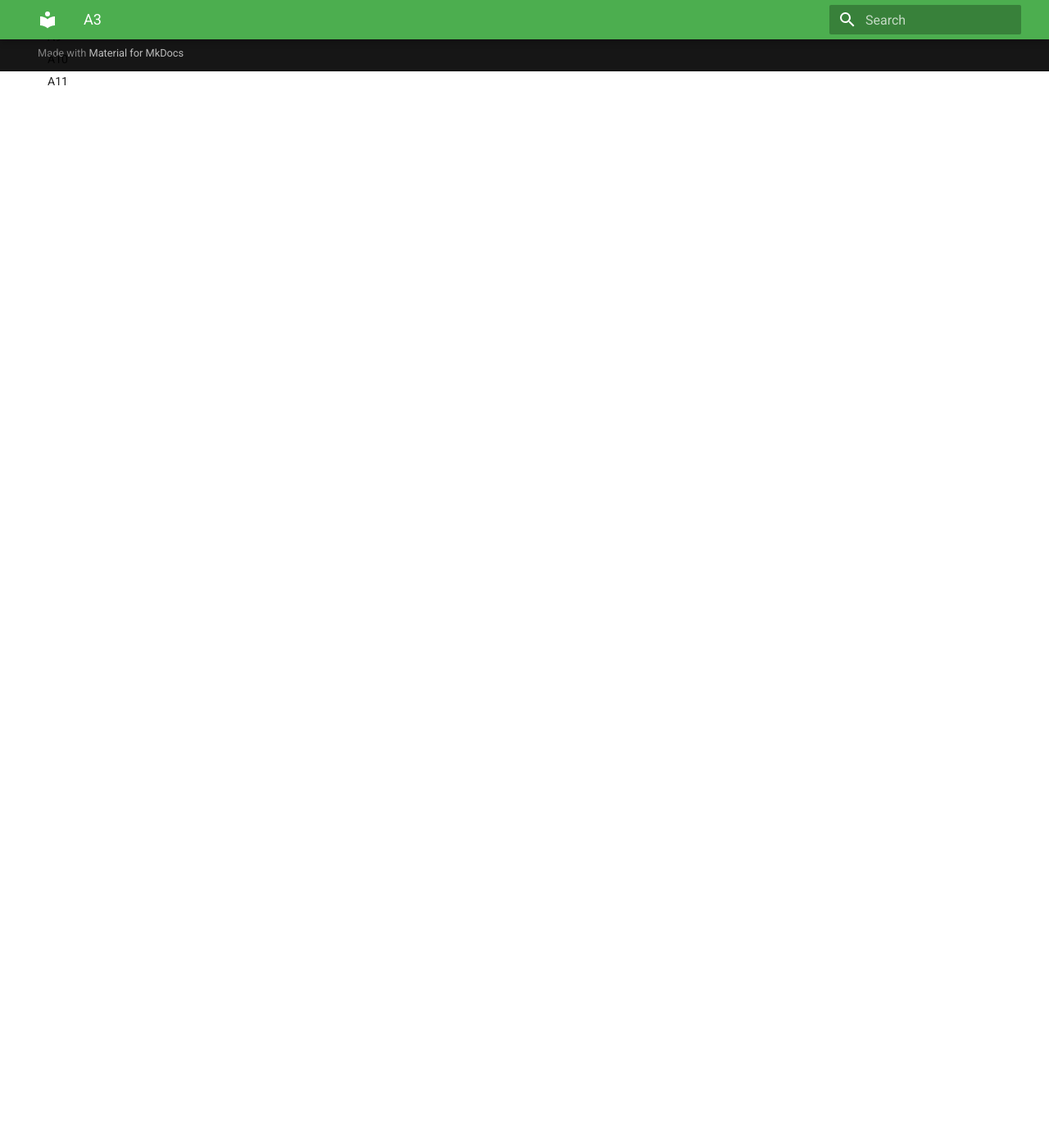
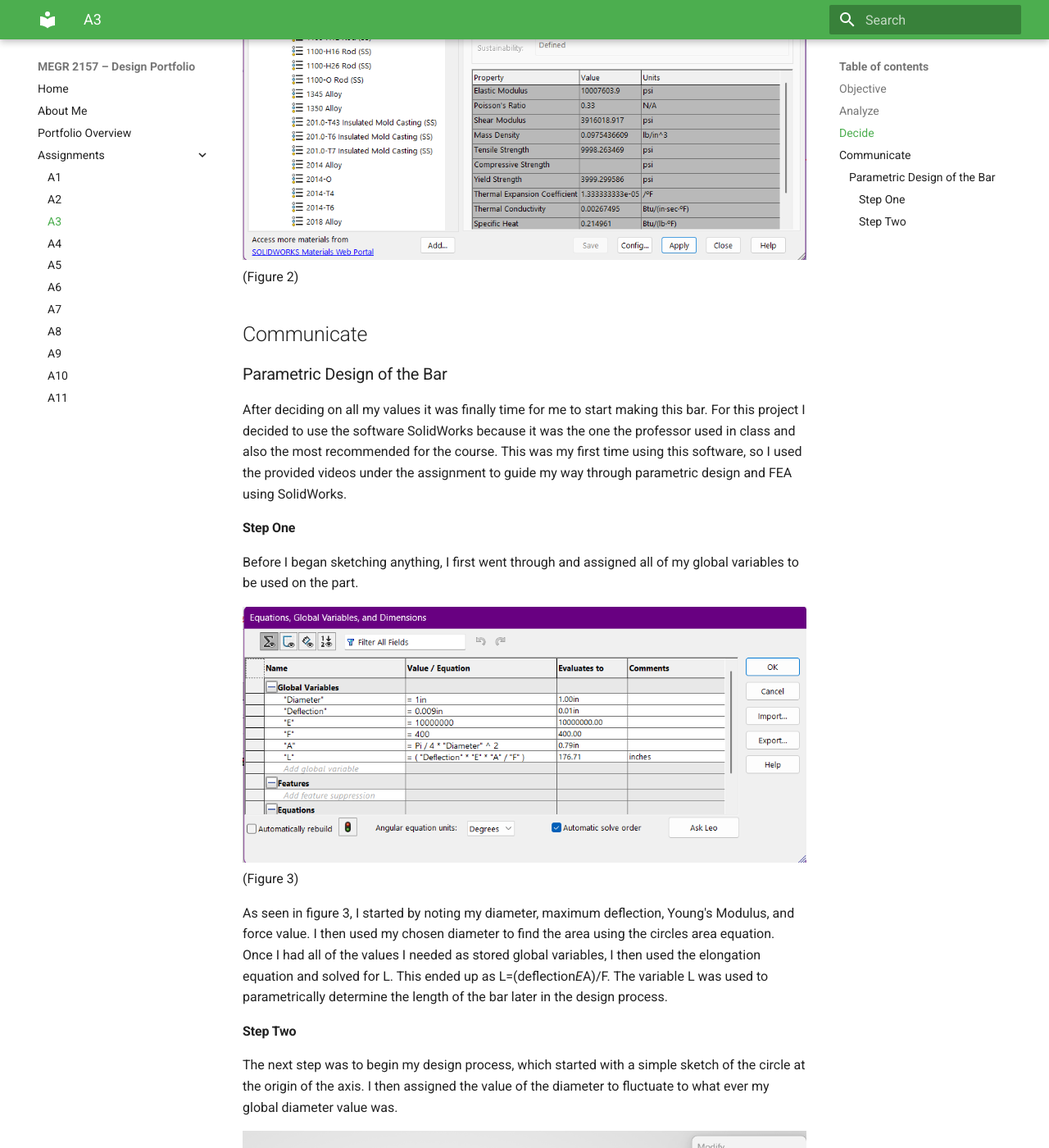
Before and after one commit to JacobShaver/design-projects-portfolio, an MkDocs documentation site: the page built from docs/assignments/A03/index.md, in a window 1280 px wide and 1400 px high, scrolled down 1313 px. Shown: the whole window at 82% size. Built offline with MkDocs 1.6.1 and Material for MkDocs 9.7.7, drawn with Linux system fonts in a browser that asks for light colours; some of the changed text lies outside the part shown.

Commit message:
Update index.md

```diff
--- a/docs/assignments/A03/index.md
+++ b/docs/assignments/A03/index.md
@@ -1,7 +1,7 @@
 # A3 – Parametric and FEA
 
 ## Objective
-The goal for this assignment was to use parametric design to deign an aluminum bar by assigning dimensions to their appropriate parameters. We also needed to use Finite Element Analysis to examine trends like maximum stress within the bar.
+The goal for this assignment was to use parametric design to deign an aluminum bar by assigning dimensions to their appropriate parameters. We also needed to use Finite Element Analysis(FEA) to examine trends like maximum stress within the bar.
 
 ## Analyze
 The first thing I did for this assignment was I took time to read and note all of the values I would need. I utilized the elongation equation, so I needed to determined what I knew and what I needed to know. The maximum elongation was given to me at 0.009 inches. I was given rages for force between 300-500 lbf, and I was given a range for Young's Modulus between (8.5-11.5)E6 psi. Per the assignment I was free to decide the value of the cross sectional area and the force within the given range. Young's Modulus was determined by the material which had to be aluminum.
@@ -12,6 +12,31 @@ The first thing I did for this assignment was I took time to read and note all o
 As seen in figure 1 the geometry is a simple bar, fixed on one side, with a force pulling the bar axially.
 
 ## Decide
-After taking
+After taking all of my constraints into account I decided on all the values I preferred. I began with the area, but rather than deciding on an area outright I started with the diameter. I chose 1 inch for the diameter value because I felt it would make all my math nice and simple, and not cause the bar to be too long. I chose my force to be right in the middle of the range at 400 lbf. To choose the Young's Modulus value I first picked an aluminum alloy that had a value within the range. As seen in figure 2, I chose the 1060 alloy with a Young's Modulus value of 10E6 psi
+
+![Alt text](Material.png)
+(Figure 2)
 
 ## Communicate
+
+### Parametric Design of the Bar
+After deciding on all my values it was finally time for me to start making this bar. For this project I decided to use the software SolidWorks because it was the one the professor used in class and also the most recommended for the course. This was my first time using this software, so I used the provided videos under the assignment to guide my way through parametric design and FEA using SolidWorks.
+
+#### Step One
+Before I began sketching anything, I first went through and assigned all of my global variables to be used on the part.
+
+![Alt text](Variables.png)
+(Figure 3)
+
+As seen in figure 3, I started by noting my diameter, maximum deflection, Young's Modulus, and force value. I then used my chosen diameter to find the area using the circles area equation. Once I had all of the values I needed as stored global variables, I then used the elongation equation and solved for L. This ended up as L=(deflection*E*A)/F. The variable L was used to parametrically determine the length of the bar later in the design process.
+
+#### Step Two
+The next step was to begin my design process, which started with a simple sketch of the circle at the origin of the axis. I then assigned the value of the diameter to fluctuate to what ever my global diameter value was.
+
+![Alt text](Diameter.png)
+(Figure 3)
+
+After finalizing the sketch I then extruded it. I set the length of the extrusion to be equal to the parametrically determined length value. This is so if I were to change any known variables, then the length of the bar would automatically adjust with those changes to the parameters.
+
+![Alt text](Extrusion.png)
+(Figure 4)
```
